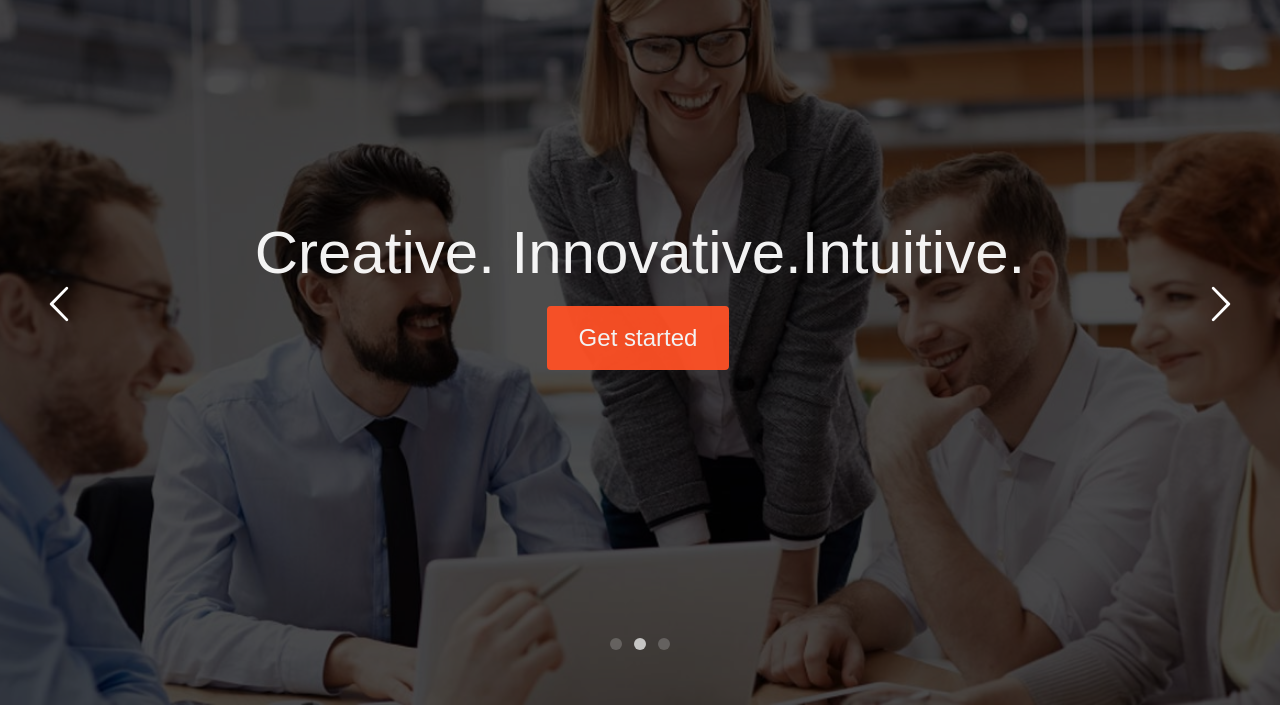
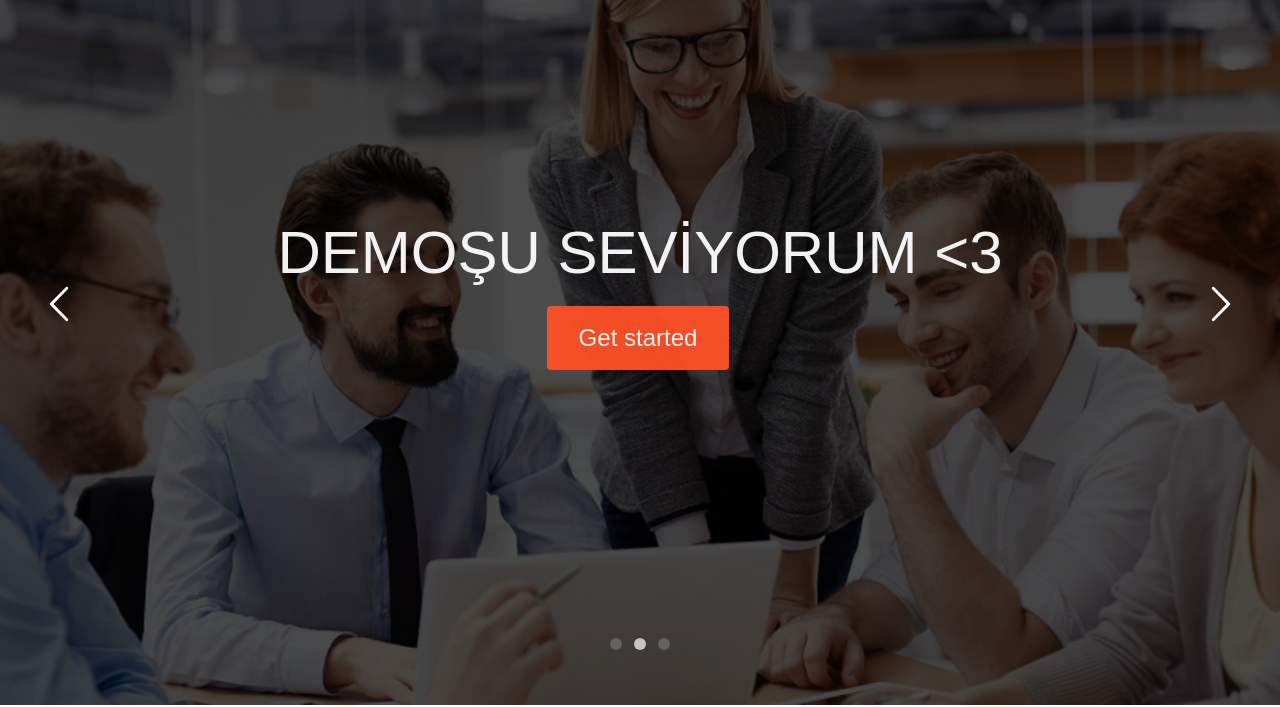
Before and after one commit to duriancodes/DurainCodes, a plain HTML site: page index.html in a window 1280 px wide. Shown: the part 95-802 px from the top of the page. Drawn offline with Linux system fonts and the light colour scheme; files whose address does not match are found by name.

Commit message:
Dummy commit

```diff
--- a/index.html
+++ b/index.html
@@ -93,7 +93,7 @@
                     <div class="container">
                         <div class="col-md-10 col-md-offset-1 text-center js-fullheight slider-text">
                             <div class="slider-text-inner">
-                                <h2>Creative. Innovative.Intuitive.</h2>
+                                <h2>DEMOŞU SEVİYORUM <3</h2>
                                 <p><a href="#" class="btn btn-primary btn-lg">Get started</a></p>
                             </div>
                         </div>
```
